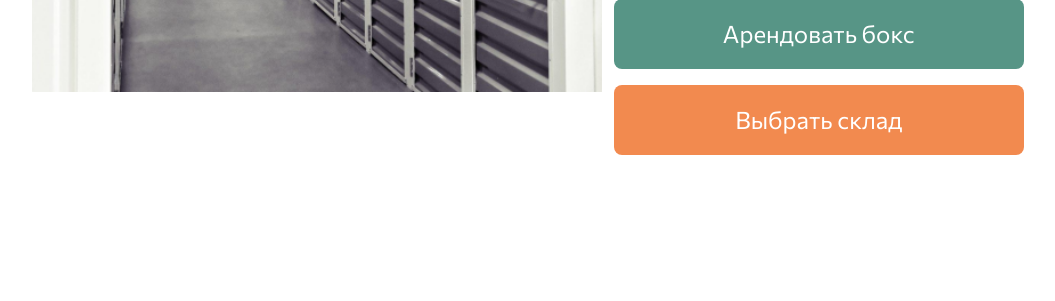
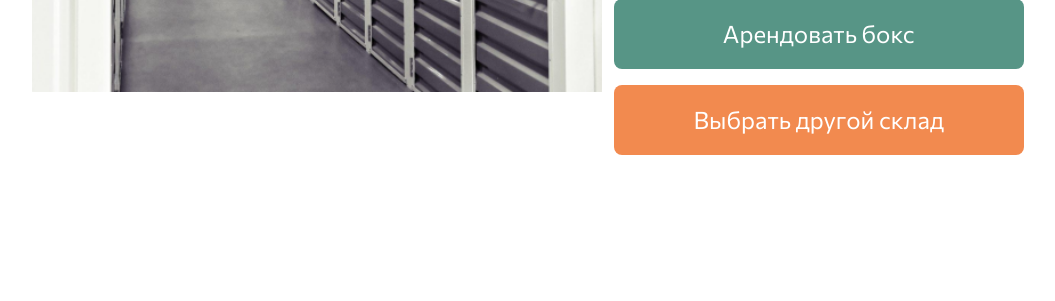
Before and after one commit to EshiNanase/selfstorage, a Django app: template templates/index.html in a window 1280 px wide. Shown: the part 3572-3873 px from the top of the page, without its empty margins (38-1093 px from the left). Run offline with Django 3.2, Linux system fonts and the light colour scheme; the template is opened without the code that fills it, so the values that code supplies are empty; parts of the project's set-up code (start-up, migrations or seed data) failed here and were passed over.

Commit message:
Fix buttons

```diff
--- a/templates/index.html
+++ b/templates/index.html
@@ -137,8 +137,8 @@
 				</div>
 				<a href="#" class="text-center text-lg-start mt-4 mb-5 SelfStorage_green">Подробнее о складе</a>
 				<div class="d-flex flex-column align-items-center align-items-lg-start">
-					<button class="btn w-75 fs_24 px-5 py-3 text-white border-8 SelfStorage__bg_green SelfStorage__btn2_green mb-3">Арендовать бокс</button>
-					<button class="btn w-75 fs_24 px-5 py-3 text-white border-8 SelfStorage__bg_orange SelfStorage__btn2_orange">Выбрать склад</button>
+					<button class="btn w-75 fs_24 px-5 py-3 text-white border-8 SelfStorage__bg_green SelfStorage__btn2_green mb-3" onclick="location.href='{% url 'boxes_on_storage' storage.slug %}'">Арендовать бокс</button>
+					<button class="btn w-75 fs_24 px-5 py-3 text-white border-8 SelfStorage__bg_orange SelfStorage__btn2_orange" onclick="location.href='{% url 'storages' %}'">Выбрать другой склад</button>
 				</div>
 			</div>
 		</div>
```
